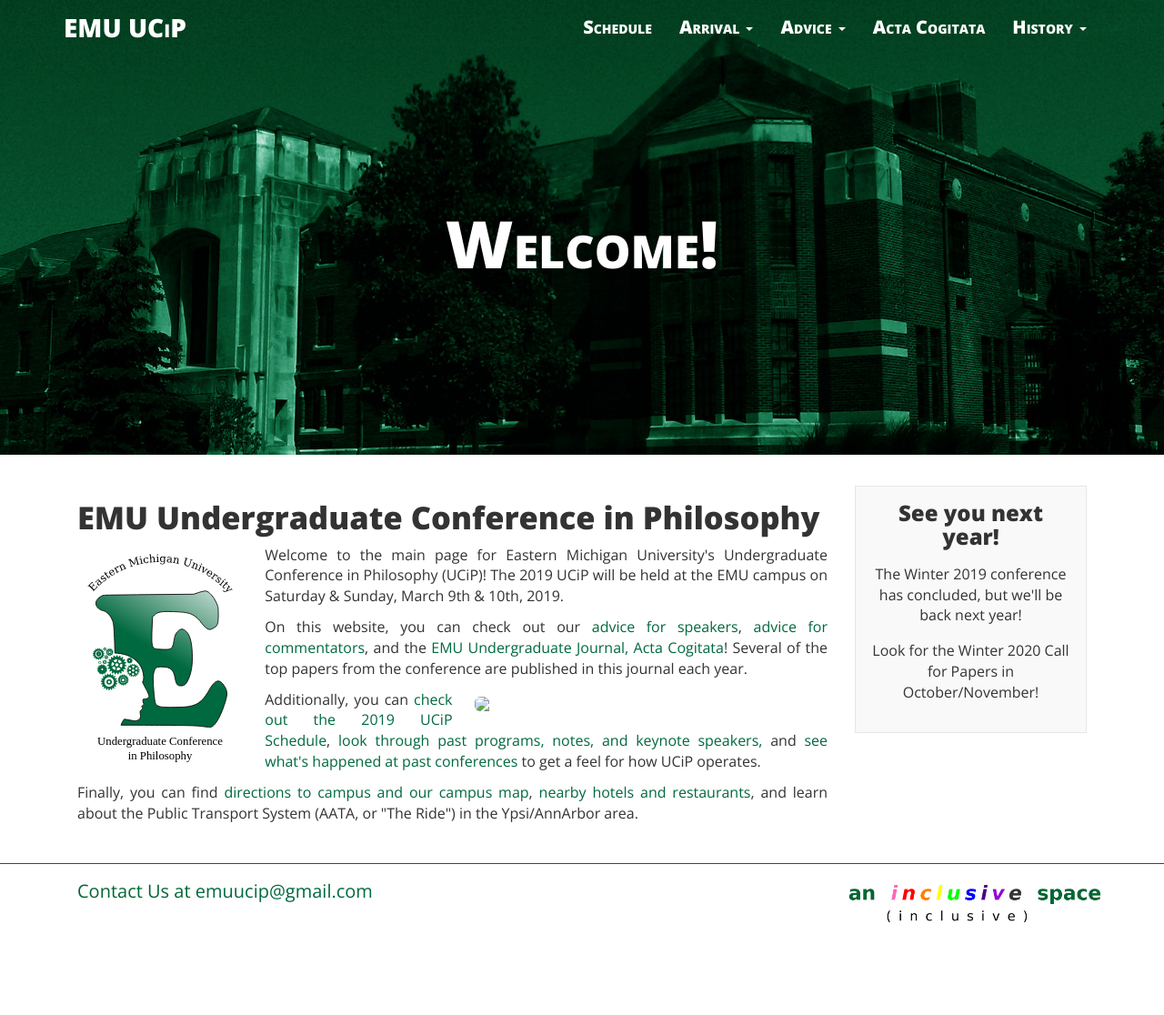
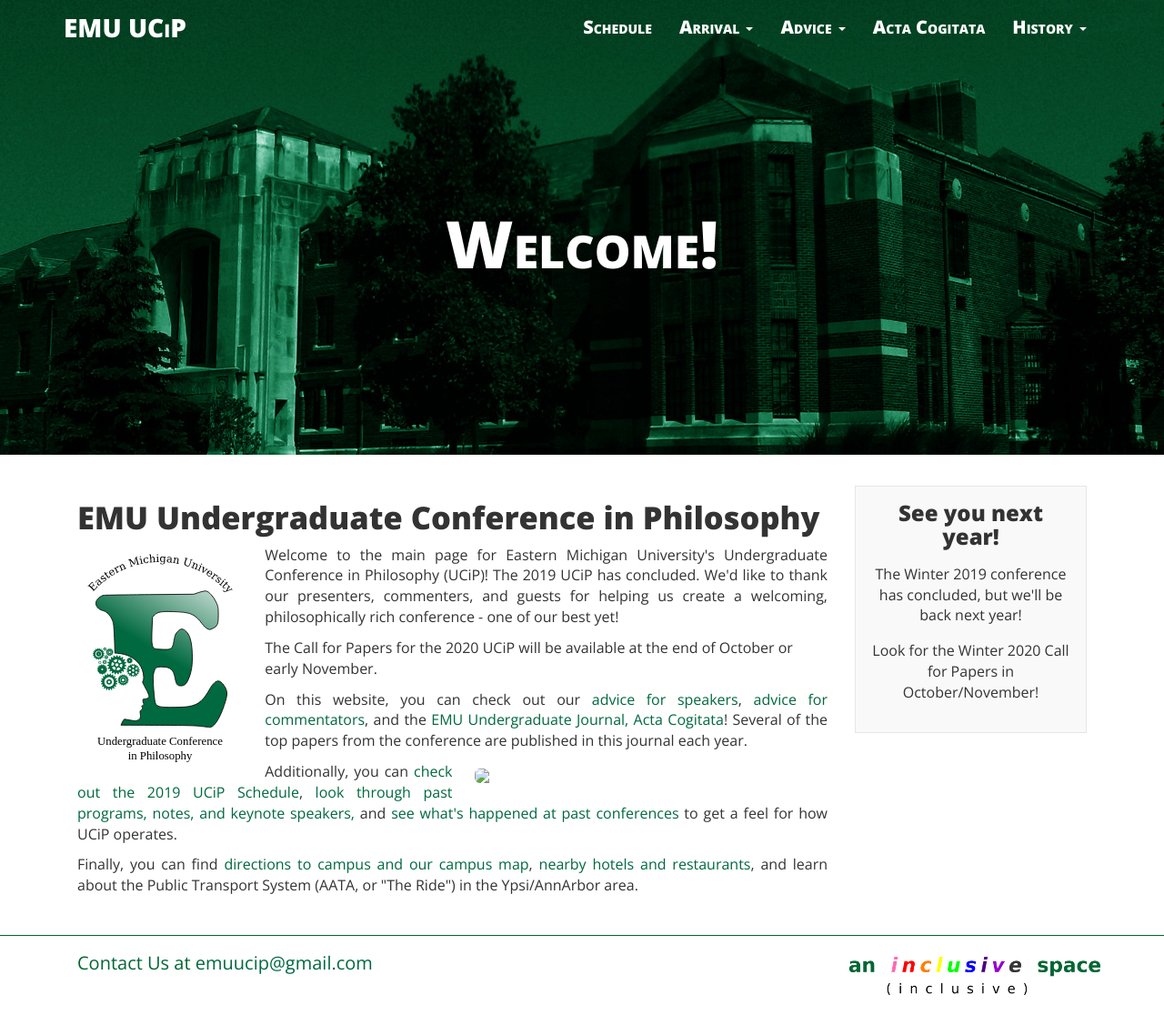
Before and after one commit to ucip/ucip.github.io, a Jekyll site: the page built from index.html, in a window 1280 px wide. Shown: the whole page at 91% size. Built offline with Jekyll 4.4.1, drawn with Linux system fonts in a browser that asks for light colours; nearby versions of some CDN libraries; before the commit the page ends 1037 px from its top, so only the background shows below that.

Commit message:
adding that 2019 is concluded

```diff
--- a/index.html
+++ b/index.html
@@ -10,8 +10,9 @@
     <div class="col-sm-3 img-div-left">
       <img class="img-responsive img-rounded hidden-xs hidden-print" src="{{ site.baseurl }}/img/logo.svg">
     </div>
-    <p class="text-justify">Welcome to the main page for Eastern Michigan University's Undergraduate Conference in Philosophy (UCiP)! The 2019 UCiP will be held at the EMU campus on Saturday & Sunday, March 9th & 10th, 2019. <!--See our <a href="{{ site.baseurl }}/cfp/">Call for Papers</a> for instructions on submitting your paper!--></p>
-    <!--<p><small><b>Note:</b> The Call for Papers is generally released at the end of October or early November. Papers selected for presentation will be announced by the end of January. The UCiP Schedule will be available shortly thereafter.</small></p>-->
+    <p class="text-justify">Welcome to the main page for Eastern Michigan University's Undergraduate Conference in Philosophy (UCiP)! The 2019 UCiP has concluded. We'd like to thank our presenters, commenters, and guests for helping us create a welcoming, philosophically rich conference - one of our best yet!</p>
+    <!--See our <a href="{{ site.baseurl }}/cfp/">Call for Papers</a> for instructions on submitting your paper!--></p>
+    <p>The Call for Papers for the 2020 UCiP will be available at the end of October or early November.</p>
     <p class="text-justify">On this website, you can check out our <a href="{{ site.baseurl }}/advice/speakers/">advice for speakers</a>, <a href="{{ site.baseurl }}/advice/commentators/">advice for commentators</a>, and the <a href="{{ site.baseurl }}/journal/">EMU Undergraduate Journal, Acta Cogitata</a>! Several of the top papers from the conference are published in this journal each year.</p>
     <div class="col-sm-6 img-div-right">
       <img class="img-responsive img-rounded hidden-xs hidden-print" src="{{ site.baseurl }}/img/img_6.jpg">
```
